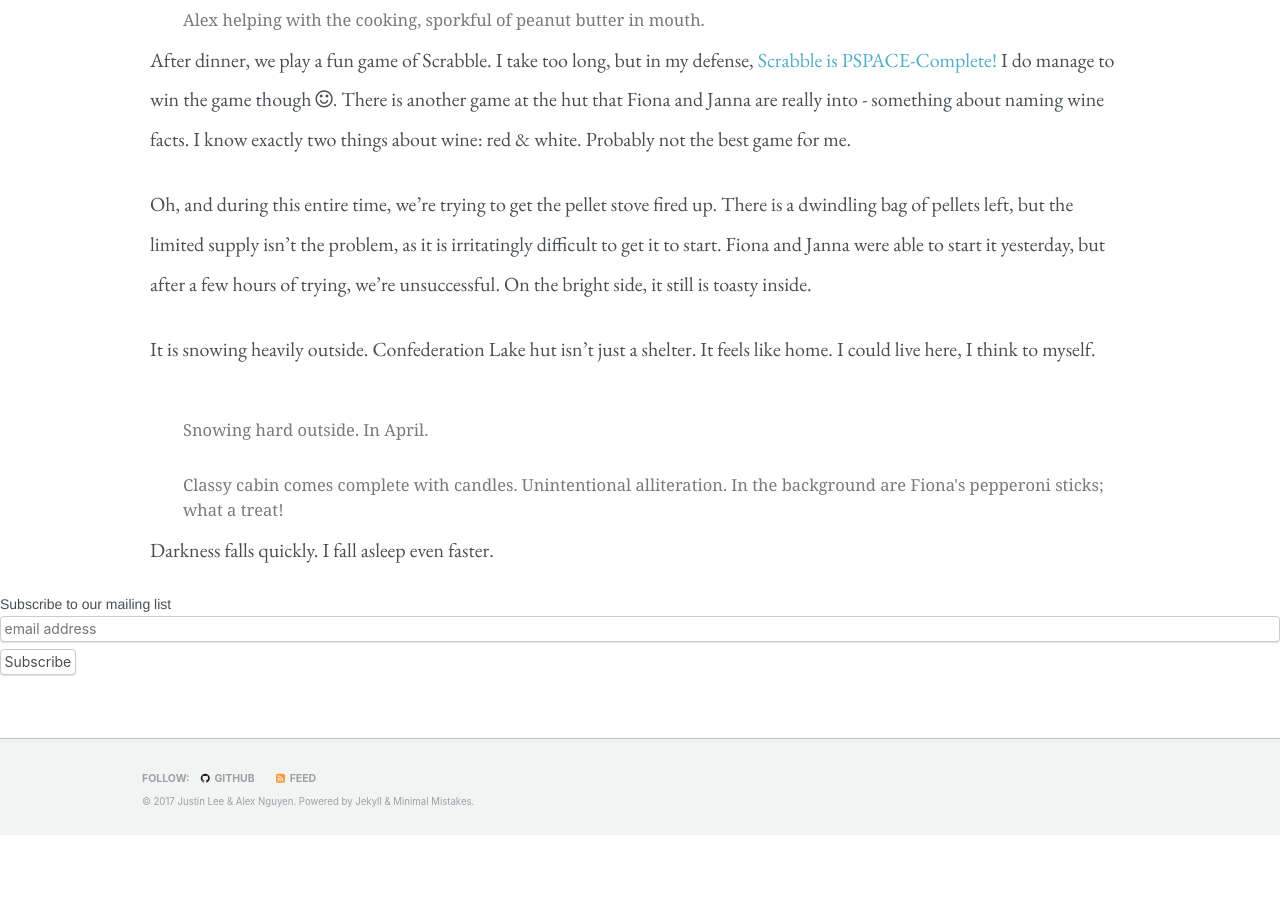
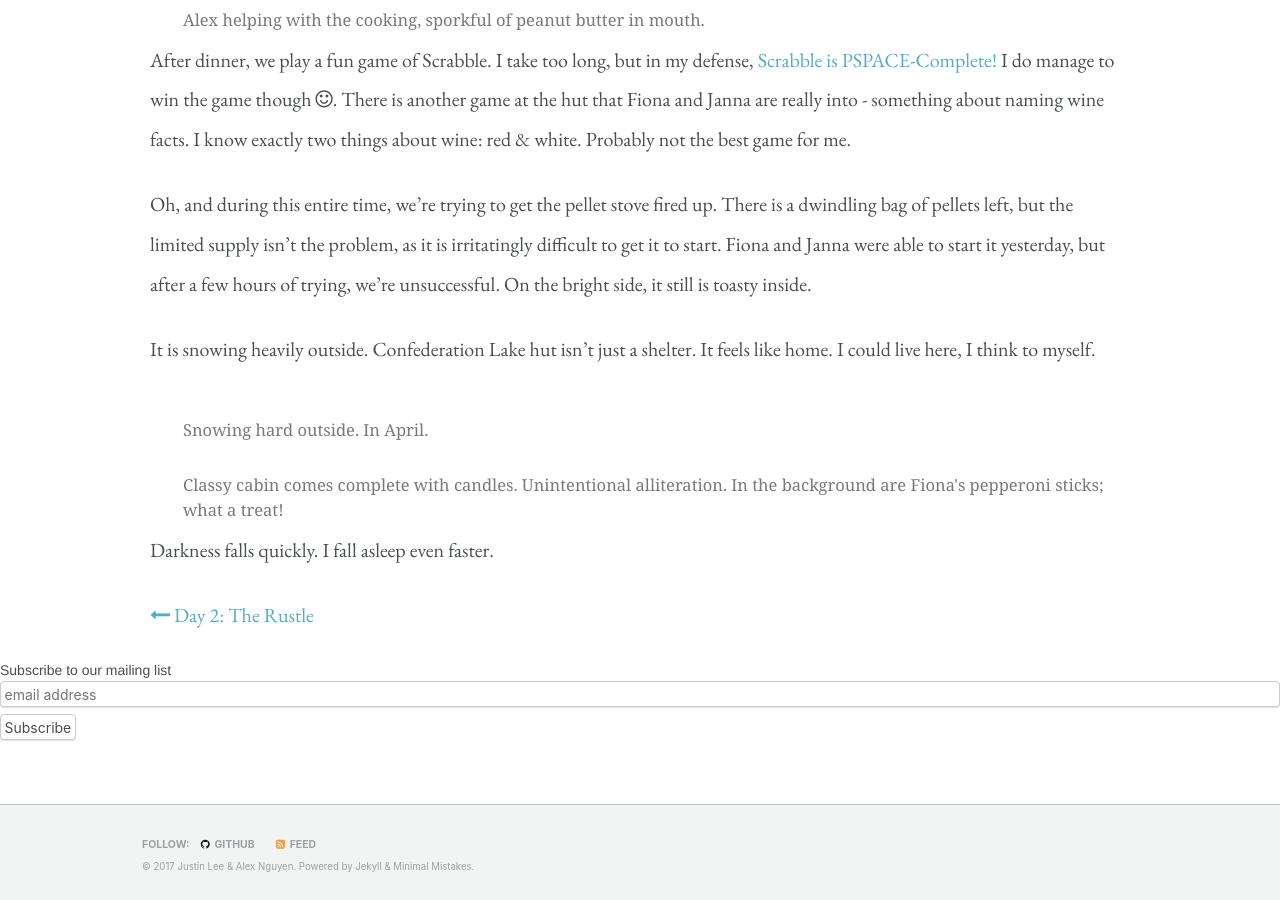
Before and after one commit to BestCoastTrail/BestCoastTrail.github.io, a Jekyll site: the page built from _posts/2017-04-10-Sunshine-Coast-Trail-Day-3-An-Unexpected-Meal.markdown, in a window 1280 px wide and 900 px high, scrolled down 5674 px. Built offline with Jekyll 4.4.1, drawn with Linux system fonts in a browser that asks for light colours; comment, search, counter and statistics services are not loaded; before the commit the page ends 6509 px from its top, so only the background shows below that.

Commit message:
Added previous day button

```diff
--- a/_posts/2017-04-10-Sunshine-Coast-Trail-Day-3-An-Unexpected-Meal.markdown
+++ b/_posts/2017-04-10-Sunshine-Coast-Trail-Day-3-An-Unexpected-Meal.markdown
@@ -123,3 +123,8 @@ It is snowing heavily outside. Confederation Lake hut isn't just a shelter. It f
   <figcaption>Classy cabin comes complete with candles. Unintentional alliteration. In the background are Fiona's pepperoni sticks; what a treat!</figcaption>
 </figure>
 Darkness falls quickly. I fall asleep even faster.
+
+<div>
+  <div style="float: left; margin: 0; max-width:35%"><p style="text-align: right;"><a href="https://bestcoasttrail.github.io/hiking/Sunshine-Coast-Trail-Day-2-The-Rustle/"><i class="fa fa-long-arrow-left" aria-hidden="true"></i> Day 2: The Rustle</a></p></div>
+  <!--<div style="float: right; max-width:35%"><p style="text-align: right;"><a href="https://bestcoasttrail.github.io/hiking/Sunshine-Coast-Trail-Day-3-An-Unexpected-Meal/">Day 3: An Unexpected Meal <i class="fa fa-long-arrow-right" aria-hidden="true"></i></a></p></div>-->
+</div>
```
